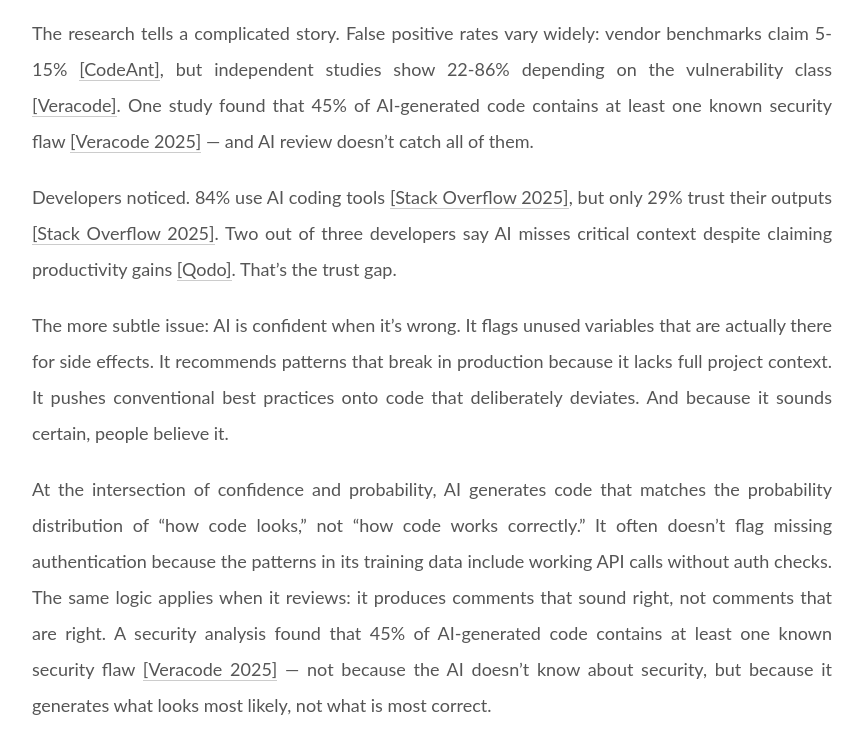
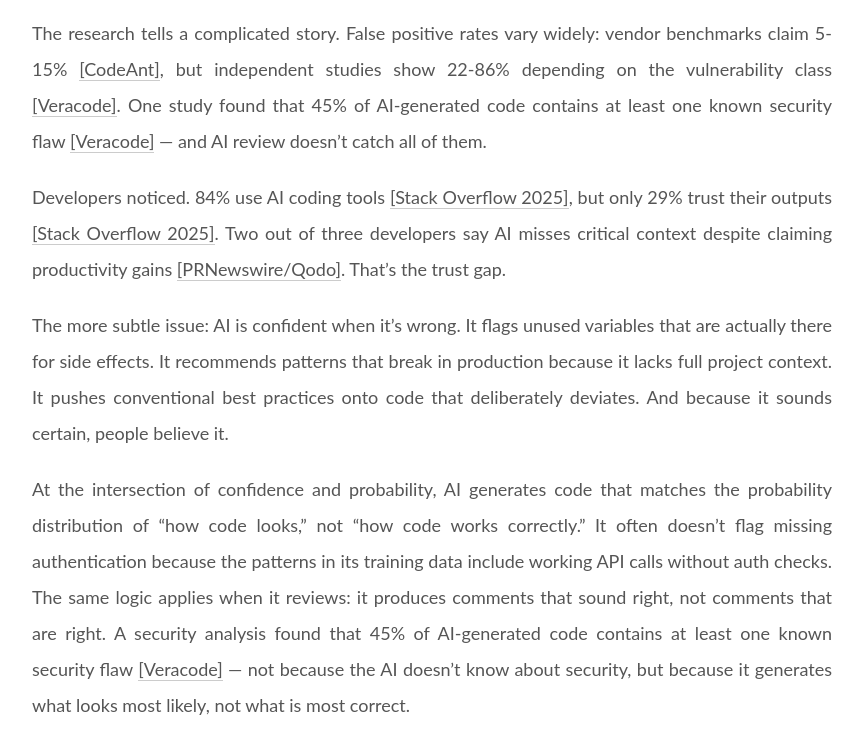
Before and after one commit to vancsj/vancsj.github.io, a plain HTML site: page 2026/04/07/The-Missing-Step-in-AI-Code-Review/index.html in a window 1280 px wide. Shown: the part 800-1540 px from the top of the page, without its empty margins (208-1071 px from the left). Drawn offline with Linux system fonts and the light colour scheme; some packages are replaced by stand-ins of ours; a script that the page names is missing.

Commit message:
Site updated: 2026-04-07 19:21:48

```diff
--- a/2026/04/07/The-Missing-Step-in-AI-Code-Review/index.html
+++ b/2026/04/07/The-Missing-Step-in-AI-Code-Review/index.html
@@ -30,7 +30,7 @@
 <meta property="og:description" content="“If AI makes us code faster but review slower, did we actually get faster?” I kept seeing this question in developer discussions. Nobody had a satisfying answer — partly because the question itself re">
 <meta property="og:locale" content="zh_CN">
 <meta property="article:published_time" content="2026-04-07T10:06:19.000Z">
-<meta property="article:modified_time" content="2026-04-07T17:14:30.974Z">
+<meta property="article:modified_time" content="2026-04-07T18:21:28.261Z">
 <meta property="article:author" content="vancsj">
 <meta property="article:tag" content="AI">
 <meta property="article:tag" content="Claude Code">
@@ -183,7 +183,7 @@
                   <i class="far fa-calendar-check"></i>
                 </span>
                 <span class="post-meta-item-text">更新于</span>
-                <time title="修改时间：2026-04-08 01:14:30" itemprop="dateModified" datetime="2026-04-08T01:14:30+08:00">2026-04-08</time>
+                <time title="修改时间：2026-04-08 02:21:28" itemprop="dateModified" datetime="2026-04-08T02:21:28+08:00">2026-04-08</time>
               </span>
 
 
@@ -211,10 +211,10 @@
 <span id="more"></span>
 
 <h2 id="The-Confidence-Problem"><a href="#The-Confidence-Problem" class="headerlink" title="The Confidence Problem"></a>The Confidence Problem</h2><p>Claude Code — and AI code review tools generally — presents every finding with the same authority. A naming nit looks the same as a security vulnerability. That confidence is the feature, and it’s also the problem.</p>
-<p>The research tells a complicated story. False positive rates vary widely: vendor benchmarks claim 5-15% <a target="_blank" rel="noopener" href="https://www.codeant.ai/blogs/ai-code-review-false-positives">[CodeAnt]</a>, but independent studies show 22-86% depending on the vulnerability class <a target="_blank" rel="noopener" href="https://www.veracode.com/blog/securemath/ai-generated-code-security-analysis">[Veracode]</a>. One study found that 45% of AI-generated code contains at least one known security flaw <a target="_blank" rel="noopener" href="https://www.veracode.com/blog/securemath/ai-generated-code-security-analysis">[Veracode 2025]</a> — and AI review doesn’t catch all of them.</p>
-<p>Developers noticed. 84% use AI coding tools <a target="_blank" rel="noopener" href="https://survey.stackoverflow.co/2024/ai">[Stack Overflow 2025]</a>, but only 29% trust their outputs <a target="_blank" rel="noopener" href="https://survey.stackoverflow.co/2024/ai">[Stack Overflow 2025]</a>. Two out of three developers say AI misses critical context despite claiming productivity gains <a target="_blank" rel="noopener" href="https://www.qodo.us/blog/ai-code-review-productivity">[Qodo]</a>. That’s the trust gap.</p>
+<p>The research tells a complicated story. False positive rates vary widely: vendor benchmarks claim 5-15% <a target="_blank" rel="noopener" href="https://www.codeant.ai/blogs/ai-code-review-false-positives">[CodeAnt]</a>, but independent studies show 22-86% depending on the vulnerability class <a target="_blank" rel="noopener" href="https://www.veracode.com/blog/securemath/ai-generated-code-security-analysis">[Veracode]</a>. One study found that 45% of AI-generated code contains at least one known security flaw <a target="_blank" rel="noopener" href="https://www.softwareseni.com/why-45-percent-of-ai-generated-code-contains-security-vulnerabilities/">[Veracode]</a> — and AI review doesn’t catch all of them.</p>
+<p>Developers noticed. 84% use AI coding tools <a target="_blank" rel="noopener" href="https://survey.stackoverflow.co/2024/ai">[Stack Overflow 2025]</a>, but only 29% trust their outputs <a target="_blank" rel="noopener" href="https://survey.stackoverflow.co/2024/ai">[Stack Overflow 2025]</a>. Two out of three developers say AI misses critical context despite claiming productivity gains <a target="_blank" rel="noopener" href="https://www.prnewswire.com/news-releases/despite-78-claiming-productivity-gains-two-in-three-developers-say-ai-misses-critical-context-according-to-qodo-survey-302480084.html">[PRNewswire/Qodo]</a>. That’s the trust gap.</p>
 <p>The more subtle issue: AI is confident when it’s wrong. It flags unused variables that are actually there for side effects. It recommends patterns that break in production because it lacks full project context. It pushes conventional best practices onto code that deliberately deviates. And because it sounds certain, people believe it.</p>
-<p>At the intersection of confidence and probability, AI generates code that matches the probability distribution of “how code looks,” not “how code works correctly.” It often doesn’t flag missing authentication because the patterns in its training data include working API calls without auth checks. The same logic applies when it reviews: it produces comments that sound right, not comments that are right. A security analysis found that 45% of AI-generated code contains at least one known security flaw <a target="_blank" rel="noopener" href="https://www.veracode.com/blog/securemath/ai-generated-code-security-analysis">[Veracode 2025]</a> — not because the AI doesn’t know about security, but because it generates what looks most likely, not what is most correct.</p>
+<p>At the intersection of confidence and probability, AI generates code that matches the probability distribution of “how code looks,” not “how code works correctly.” It often doesn’t flag missing authentication because the patterns in its training data include working API calls without auth checks. The same logic applies when it reviews: it produces comments that sound right, not comments that are right. A security analysis found that 45% of AI-generated code contains at least one known security flaw <a target="_blank" rel="noopener" href="https://www.softwareseni.com/why-45-percent-of-ai-generated-code-contains-security-vulnerabilities/">[Veracode]</a> — not because the AI doesn’t know about security, but because it generates what looks most likely, not what is most correct.</p>
 <p>This compounds downstream. When AI code exceeds 40% of a repository, bug rates increase by 9% and rework rates increase by 20-25% <a target="_blank" rel="noopener" href="https://blog.exceeds.ai/industry-benchmarks-ai-code-productivity/">[Exceeds AI]</a>. AI-generated code contains 1.7x more defects than human-written code <a target="_blank" rel="noopener" href="https://coderabbit.ai/blog/state-of-ai-vs-human-code-generation-report">[CodeRabbit]</a>. Faster generation, more bugs, longer reviews — the math doesn’t work without better curation.</p>
 <hr>
 <h2 id="Why-Most-Implementations-Fail"><a href="#Why-Most-Implementations-Fail" class="headerlink" title="Why Most Implementations Fail"></a>Why Most Implementations Fail</h2><p>The typical approach: paste code, ask “review this,” get a list of issues, post to PR. It feels smooth — and it’s ineffective for several reasons.</p>
@@ -265,10 +265,10 @@
 <p>大多数实现失败的原因是把 AI 审查当成了更快的 linter。真正有效的做法是把它当成人类编辑的初稿。</p>
 <hr>
 <h2 id="置信度问题"><a href="#置信度问题" class="headerlink" title="置信度问题"></a>置信度问题</h2><p>Claude Code——以及 AI 代码审查工具——呈现每个发现时都带有同样的权威性。一个命名细节和一个安全漏洞看起来没什么区别。这种自信既是特点，也是问题所在。</p>
-<p>研究讲述了一个复杂的故事。误报率差异很大：供应商基准声称 5-15% <a target="_blank" rel="noopener" href="https://www.codeant.ai/blogs/ai-code-review-false-positives">[CodeAnt]</a>，但独立研究显示根据漏洞类型不同，为 22-86% <a target="_blank" rel="noopener" href="https://www.veracode.com/blog/securemath/ai-generated-code-security-analysis">[Veracode]</a>。一项研究发现 45% 的 AI 生成代码包含至少一个已知安全缺陷 <a target="_blank" rel="noopener" href="https://www.veracode.com/blog/securemath/ai-generated-code-security-analysis">[Veracode 2025]</a>——而 AI 审查并不能全部捕获。</p>
+<p>研究讲述了一个复杂的故事。误报率差异很大：供应商基准声称 5-15% <a target="_blank" rel="noopener" href="https://www.codeant.ai/blogs/ai-code-review-false-positives">[CodeAnt]</a>，但独立研究显示根据漏洞类型不同，为 22-86% <a target="_blank" rel="noopener" href="https://www.veracode.com/blog/securemath/ai-generated-code-security-analysis">[Veracode]</a>。一项研究发现 45% 的 AI 生成代码包含至少一个已知安全缺陷 <a target="_blank" rel="noopener" href="https://www.softwareseni.com/why-45-percent-of-ai-generated-code-contains-security-vulnerabilities/">[Veracode]</a>——而 AI 审查并不能全部捕获。</p>
 <p>开发者注意到了。84% 使用 AI 编码工具 <a target="_blank" rel="noopener" href="https://survey.stackoverflow.co/2024/ai">[Stack Overflow 2025]</a>，但只有 29% 信任它们的输出 <a target="_blank" rel="noopener" href="https://survey.stackoverflow.co/2024/ai">[Stack Overflow 2025]</a>。三分之二的开发者说 AI 错过了关键上下文，尽管声称有生产力提升 <a target="_blank" rel="noopener" href="https://www.qodo.us/blog/ai-code-review-productivity">[Qodo]</a>。这是信任差距。</p>
 <p>更微妙的问题：AI 在错误时也很自信。它标记从未使用但实际存在的变量。它推荐在生产环境中会失败的模式，因为它缺乏完整的项目上下文。它将传统的最佳实践强加于刻意偏离的代码。因为它听起来如此确定，人们相信了它。</p>
-<p>根本问题在于 AI 基于概率生成代码。它生成看起来对的代码，而不是实际对的代码。当它审查代码时，应用同样的逻辑：生成听起来对的评论，而不是实际对的评论。安全分析发现 45% 的 AI 生成代码包含至少一个已知安全缺陷 <a target="_blank" rel="noopener" href="https://www.veracode.com/blog/securemath/ai-generated-code-security-analysis">[Veracode 2025]</a>——不是因为 AI 不了解安全，而是因为它生成的是最像样的，不是最正确的。</p>
+<p>根本问题在于 AI 基于概率生成代码。它生成看起来对的代码，而不是实际对的代码。当它审查代码时，应用同样的逻辑：生成听起来对的评论，而不是实际对的评论。安全分析发现 45% 的 AI 生成代码包含至少一个已知安全缺陷 <a target="_blank" rel="noopener" href="https://www.softwareseni.com/why-45-percent-of-ai-generated-code-contains-security-vulnerabilities/">[Veracode]</a>——不是因为 AI 不了解安全，而是因为它生成的是最像样的，不是最正确的。</p>
 <p>这个问题会在下游加剧。当 AI 代码超过代码库的 40% 时，bug 率增加 9%，返工率增加 20-25% <a target="_blank" rel="noopener" href="https://blog.exceeds.ai/industry-benchmarks-ai-code-productivity/">[Exceeds AI]</a>。AI 生成的代码包含 1.7 倍于人类编写代码的缺陷 <a target="_blank" rel="noopener" href="https://coderabbit.ai/blog/state-of-ai-vs-human-code-generation-report">[CodeRabbit]</a>。生成更快，bug 更多，审查更久——没有更好的编辑，这个数学不成立。</p>
 <hr>
 <h2 id="为什么大多数实现失败"><a href="#为什么大多数实现失败" class="headerlink" title="为什么大多数实现失败"></a>为什么大多数实现失败</h2><p>典型做法是粘贴代码、问”审查一下”、得到问题列表、再发布到 PR。这个流程看起来很顺畅——也很低效。</p>
--- a/css/main.css
+++ b/css/main.css
@@ -1196,7 +1196,7 @@ pre .javascript .function {
 }
 .links-of-author a::before,
 .links-of-author span.exturl::before {
-  background: #408eec;
+  background: #9affff;
   border-radius: 50%;
   content: ' ';
   display: inline-block;
```
Also changed, not shown: 2021/08/22/DeFi预言机概述/index.html (+2 -2 lines), 2022/10/16/Eth-2-0/index.html (+2 -2 lines), index.html (+1 -1 lines).
